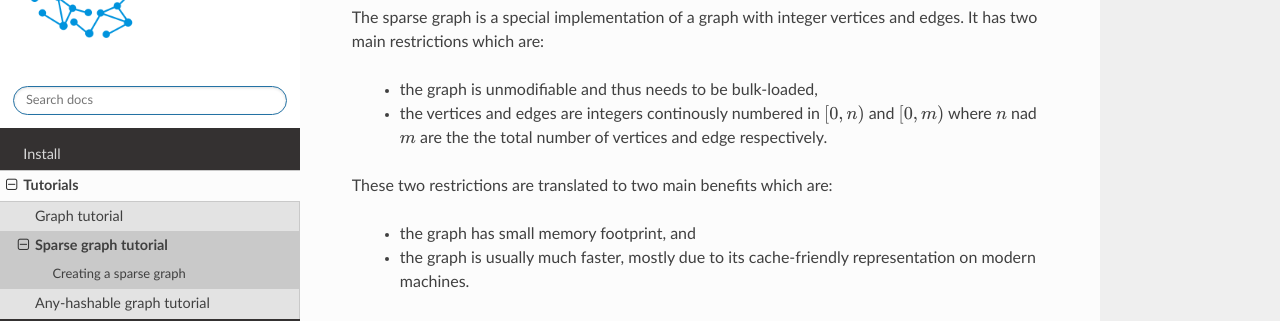
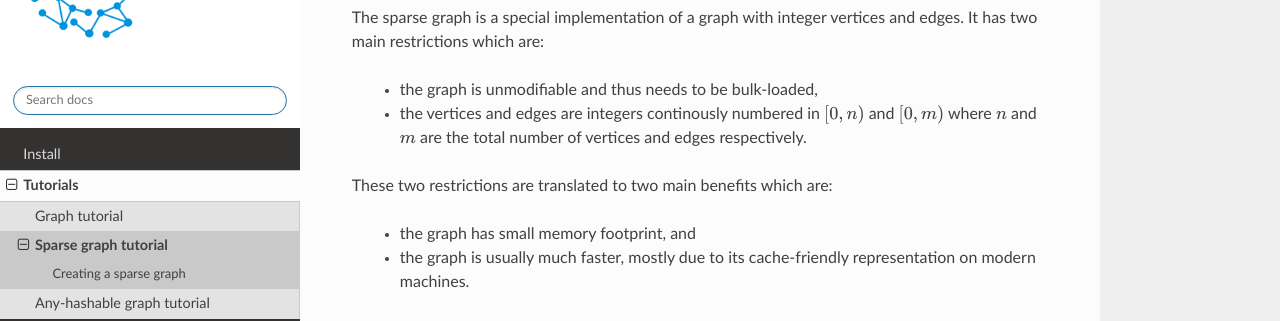
Before and after one commit to d-michail/python-jgrapht, a Sphinx documentation site: the page built from docs/tutorials/sparse_graph.rst, in a window 1280 px wide and 1153 px high. Shown: the part 154-475 px from the top of the window. Built offline with Sphinx 7.4.7 and the Read the Docs theme 2.0.0, drawn with Linux system fonts in a browser that asks for light colours; pages that are not in the unit, such as notebooks, are missing from menus.

Commit message:
Fixed typos in sparse graph tutorial

```diff
--- a/docs/tutorials/sparse_graph.rst
+++ b/docs/tutorials/sparse_graph.rst
@@ -10,8 +10,8 @@ It has two main restrictions which are:
 
   * the graph is unmodifiable and thus needs to be bulk-loaded,
   * the vertices and edges are integers continously numbered in :math:`[0, n)` and
-    :math:`[0, m)` where :math:`n` nad :math:`m` are the the total number of vertices
-    and edge respectively.
+    :math:`[0, m)` where :math:`n` and :math:`m` are the total number of vertices
+    and edges respectively.
 
 These two restrictions are translated to two main benefits which are:
 
```
